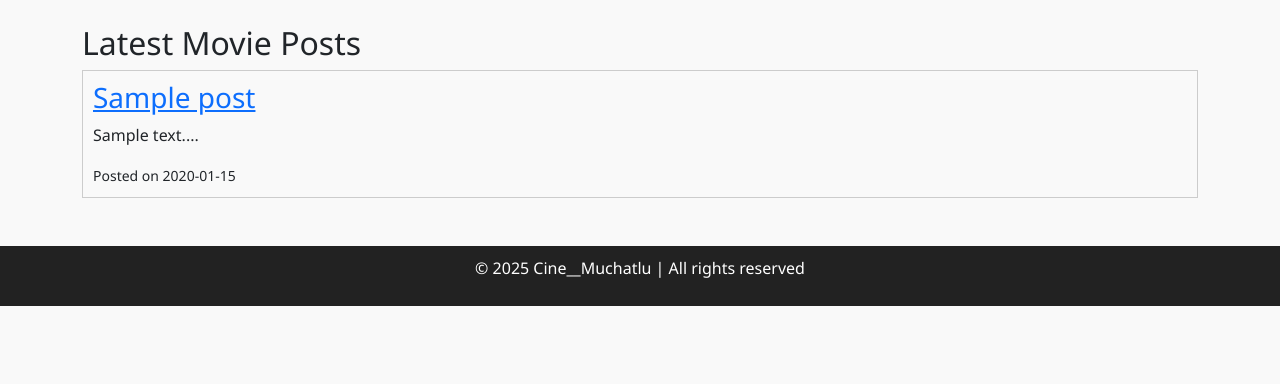
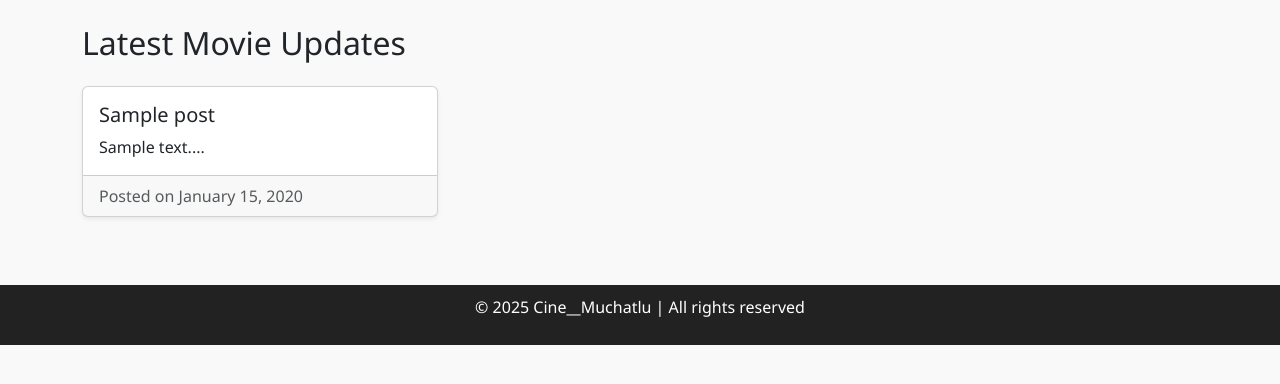
Before and after one commit to bhaskarvamsimane/cine-muchatlu, a Flask app: template app/templates/index.html in a window 1280 px wide. Shown: the part 56-440 px from the top of the page. Run offline with Flask 3, Linux system fonts and the light colour scheme; the template is opened without the code that fills it: most values are stand-ins (such as "Sample title", 1, 10 or a date in 2020).

Commit message:
Update index.html

```diff
--- a/app/templates/index.html
+++ b/app/templates/index.html
@@ -1,13 +1,22 @@
 {% extends 'layout.html' %}
 {% block content %}
-<h2>Latest Movie Posts</h2>
-{% for post in posts %}
-    <div style="border: 1px solid #ccc; padding: 10px; margin-bottom: 15px;">
-        <h3><a href="{{ url_for('main.post', post_id=post.id) }}">{{ post.title }}</a></h3>
-        <p>{{ post.content[:150] }}...</p>
-        <small>Posted on {{ post.date_posted.strftime('%Y-%m-%d') }}</small>
+
+<h2 class="mb-4">Latest Movie Updates</h2>
+
+<div class="row">
+    {% for post in posts %}
+    <div class="col-md-6 col-lg-4 post-card">
+        <div class="card h-100 shadow-sm">
+            <div class="card-body">
+                <h5 class="card-title">{{ post.title }}</h5>
+                <p class="card-text">{{ post.content[:100] }}...</p>
+            </div>
+            <div class="card-footer text-muted">
+                Posted on {{ post.date_posted.strftime('%B %d, %Y') }}
+            </div>
+        </div>
     </div>
-{% else %}
-    <p>No posts yet. Stay tuned!</p>
-{% endfor %}
+    {% endfor %}
+</div>
+
 {% endblock %}
```
